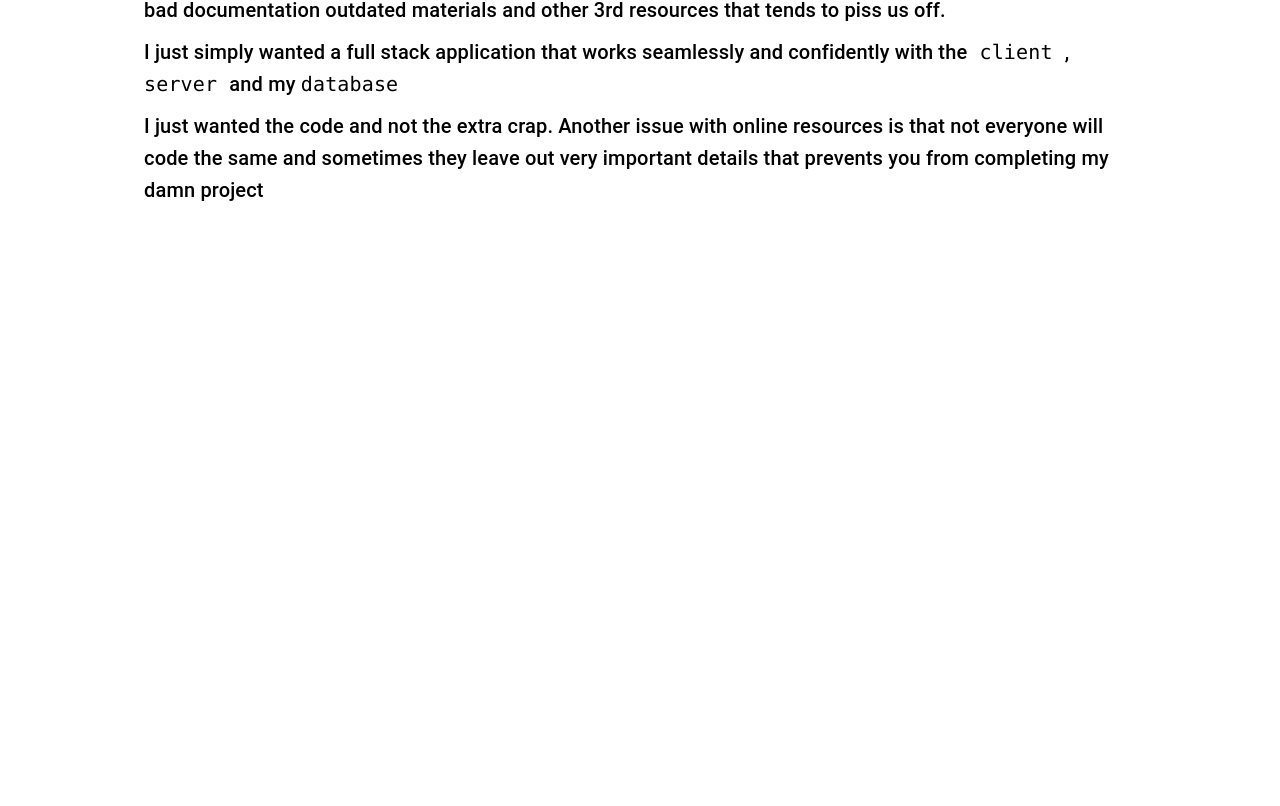
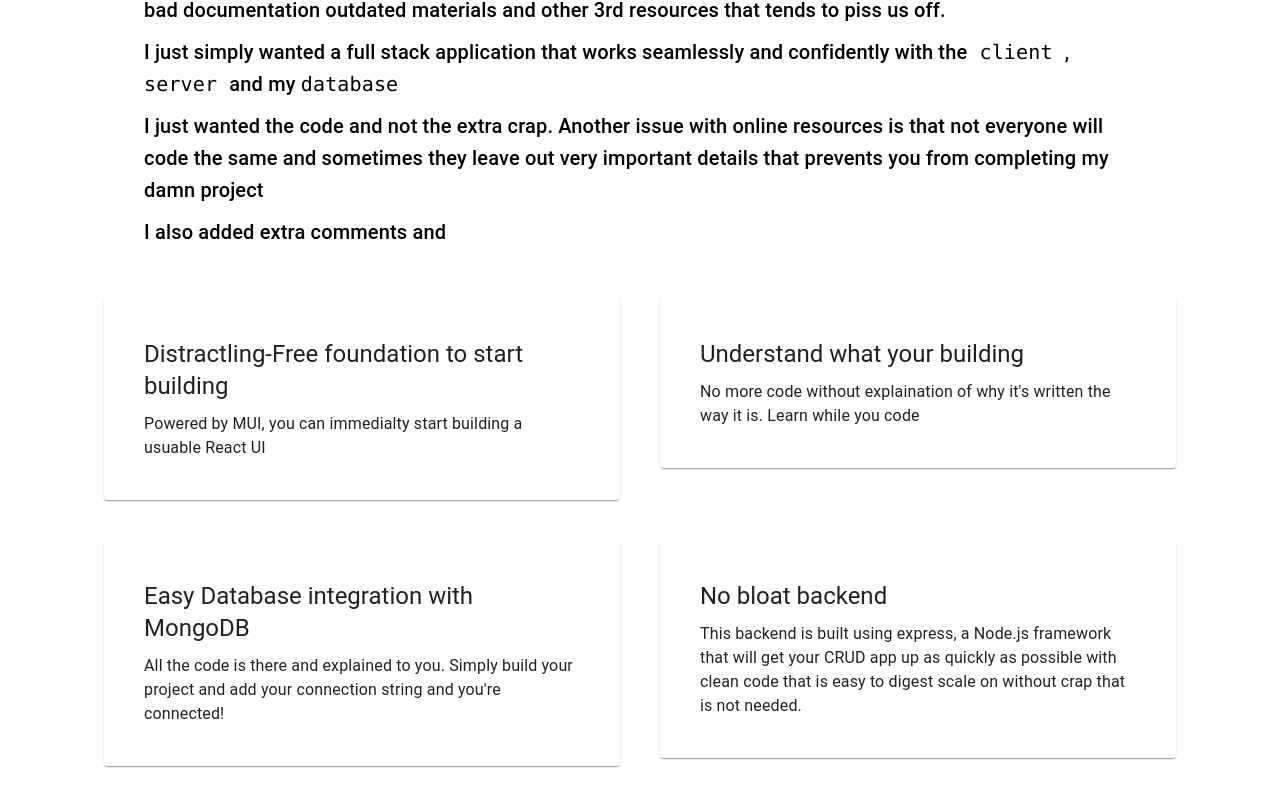
Before and after one commit to DigytUX/react-mui-mongodb-template, a React (Create React App) app in the folder client/: page / in a window 1280 px wide. Shown: the part 364-1170 px from the top of the page. Before the commit the page ends 800 px from the top, so only its background shows below. Built offline with nearby package versions, Linux system fonts and the light colour scheme.

Commit message:
Added details

```diff
--- a/client/src/App.js
+++ b/client/src/App.js
@@ -2,7 +2,8 @@ import {
   Container,
   Box,
   Paper,
-  Typography
+  Typography,
+  Grid
 } from '@mui/material';
 
 function App() {
@@ -66,7 +67,56 @@ function App() {
             I just wanted the code and not the extra crap. Another issue with online resources is that not everyone will code the same and sometimes they leave out
             very important details that prevents you from completing my damn project
           </Typography>
+          <Typography
+              variant="h6"
+              component="p"
+            >
+          I also added extra comments and
+          </Typography>
         </Box>
+        <Grid container spacing={5}>
+          <Grid item xs={6}>
+            <Paper>
+              <Box sx={styles.FlexBox}>
+                <Typography variant="h5">Distractling-Free foundation to start building</Typography>
+                <Typography variant="body1">Powered by MUI, you can immedialty start building a usuable React UI</Typography>
+              </Box>
+            </Paper>
+          </Grid>
+          <Grid item xs={6}>
+            <Paper>
+              <Box sx={styles.FlexBox}>
+                <Typography variant="h5">Understand what your building</Typography>
+                <Typography variant="body1">No more code without explaination of why it's written the way it is. Learn while you code</Typography>
+              </Box>
+            </Paper>
+          </Grid>
+          <Grid item xs={6}>
+            <Paper>
+              <Box sx={styles.FlexBox}>
+                <Typography variant="h5">Easy Database integration with MongoDB</Typography>
+                <Typography variant="body1">All the code is there and explained to you. Simply build your project and add your connection string and you're connected!</Typography>
+              </Box>
+            </Paper>
+          </Grid>
+          <Grid item xs={6}>
+            <Paper>
+              <Box sx={styles.FlexBox}>
+                <Typography variant="h5">No bloat backend</Typography>
+                {/* <Typography variant="body1">
+                  The problem with services like Amplify and Firebase
+                  is that you dont have much control on the backend.
+                  Without decent documentation and root access you can run into issues
+                  that are quite time expensive.
+                </Typography> */}
+                <Typography variant="body1">
+                  This backend is built using express, a Node.js framework that will get your CRUD app
+                  up as quickly as possible with clean code that is easy to digest scale on without crap that is not needed.
+                </Typography>
+              </Box>
+            </Paper>
+          </Grid>
+        </Grid>
       </Box>
     </Container>
   );
```
